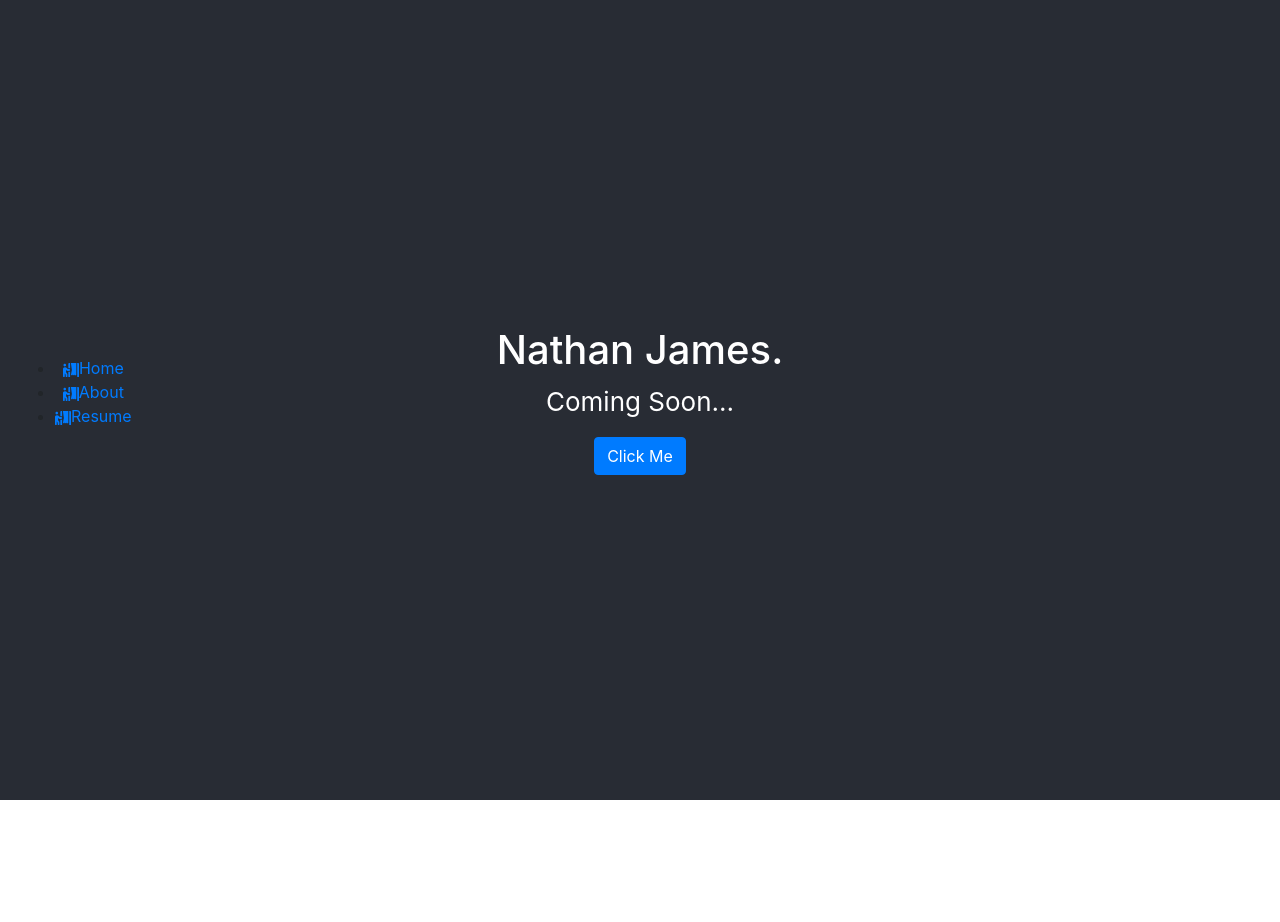
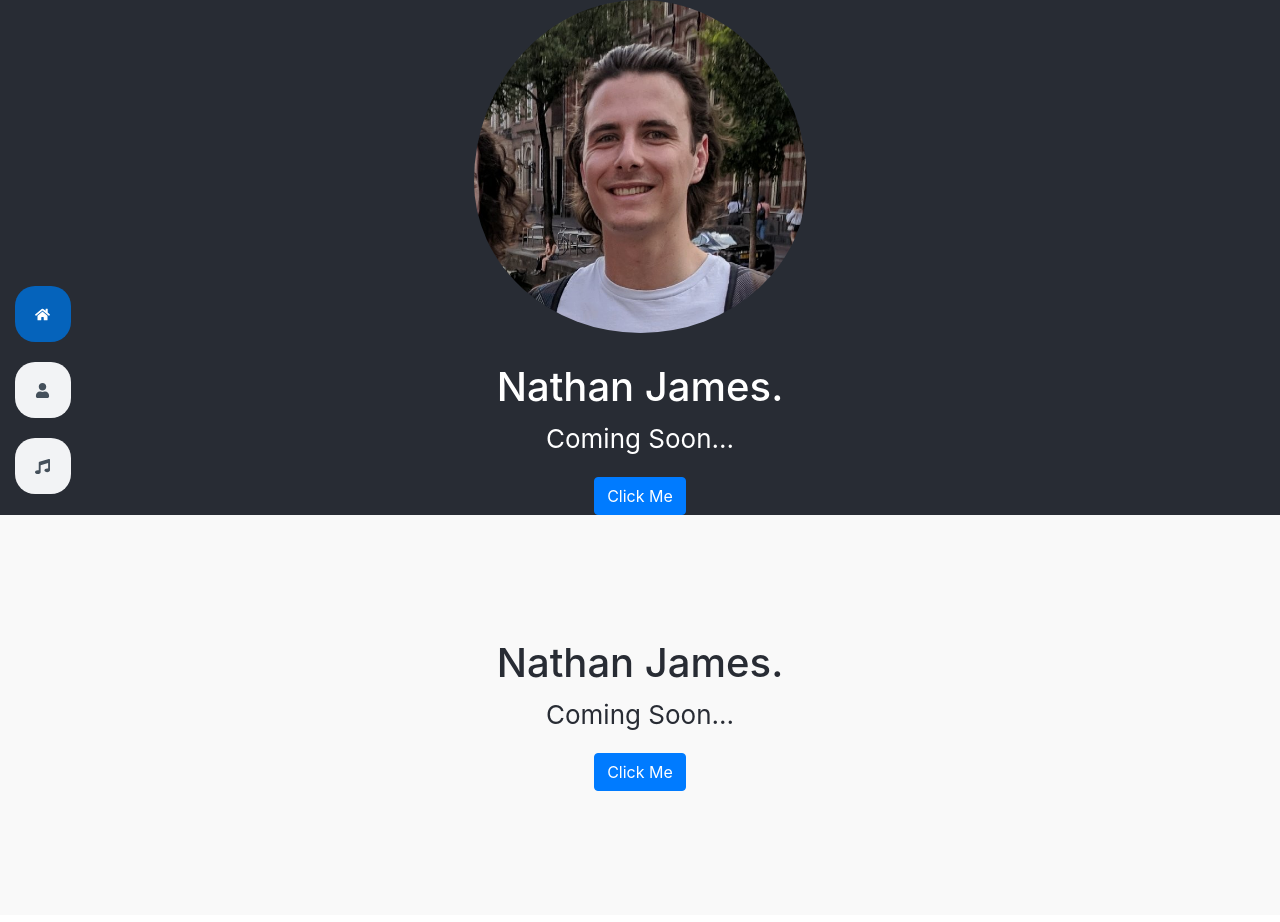
Before and after one commit to Nathanjms/nathanjms-webiste, a React (Create React App) app: page / in a window 1280 px wide. Shown: the top 922 px of the page. Before the commit the page ends 800 px from the top, so only its background shows below. Built offline with nearby package versions, Linux system fonts and the light colour scheme.

Commit message:
Components made and css class updated

```diff
--- a/src/App.css
+++ b/src/App.css
@@ -2,15 +2,32 @@
   text-align: center;
 }
 
-.intro-section {
+#home {
   background-color: #282c34;
-  min-height: 100vh;
+  min-height: 50vh;
   display: flex;
   flex-direction: column;
   align-items: center;
   justify-content: center;
   font-size: calc(10px + 2vmin);
   color: white;
+}
+
+#about {
+  background-color: #f9f9f9;
+  min-height: 50vh;
+  display: flex;
+  flex-direction: column;
+  align-items: center;
+  justify-content: center;
+  font-size: calc(10px + 2vmin);
+  color: #282c34;
+}
+
+.intro-section img{
+  border-radius: 100%;
+  width: 30%;
+  padding-bottom: 30px;
 }
 
 .spinner {
@@ -25,6 +42,10 @@ to {
   transform: rotate(360deg);
 }
 }
+
+/*--------------------------------------------------------------
+# Header
+--------------------------------------------------------------*/
 #header {
   position: fixed;
   top: 0;
@@ -50,3 +71,104 @@ to {
     margin-left: 100px;
   }
 }
+
+
+/*--------------------------------------------------------------
+# Navigation Menu
+--------------------------------------------------------------*/
+/* Desktop Navigation */
+.nav-menu * {
+  margin: 0;
+  padding: 0;
+  list-style: none;
+}
+
+.nav-menu > ul > li {
+  position: relative;
+  white-space: nowrap;
+}
+
+.nav-menu a {
+  display: flex;
+  align-items: center;
+  color: #45505b;
+  padding: 10px 20px;
+  margin-bottom: 20px;
+  transition: 0.3s;
+  font-size: 15px;
+  border-radius: 20px;
+  background: #f2f3f5;
+  height: 56px;
+  width: 100%;
+  overflow: hidden;
+  transition: 0.3s;
+}
+
+.nav-menu a i {
+  font-size: 20px;
+}
+
+.nav-menu a span {
+  padding: 0 5px 0 7px;
+  color: #45505b;
+}
+
+@media (min-width: 992px) {
+  .nav-menu a {
+    width: 56px;
+  }
+  .nav-menu a span {
+    display: none;
+    color: #fff;
+  }
+}
+
+.nav-menu a:hover, .nav-menu .active > a, .nav-menu li:hover > a {
+  color: #fff;
+  background: #0563bb;
+}
+
+.nav-menu a:hover span, .nav-menu .active > a span, .nav-menu li:hover > a span {
+  color: #fff;
+}
+
+.nav-menu a:hover, .nav-menu li:hover > a {
+  width: 100%;
+  color: #fff;
+}
+
+.nav-menu a:hover span, .nav-menu li:hover > a span {
+  display: block;
+}
+
+/* Mobile Navigation */
+.mobile-nav-toggle {
+  position: fixed;
+  right: 15px;
+  top: 15px;
+  z-index: 9998;
+  border: 0;
+  background: none;
+  font-size: 24px;
+  transition: all 0.4s;
+  outline: none !important;
+  line-height: 1;
+  cursor: pointer;
+  text-align: right;
+}
+
+.mobile-nav-toggle i {
+  color: #45505b;
+}
+
+.mobile-nav-active {
+  overflow: hidden;
+}
+
+.mobile-nav-active #header {
+  left: 0;
+}
+
+.mobile-nav-active .mobile-nav-toggle i {
+  color: #0563bb;
+}
--- a/src/App.js
+++ b/src/App.js
@@ -1,5 +1,8 @@
 import './App.css';
 import Navbar from './components/Navbar';
+import Home from './components/Home';
+import About from './components/About';
+import Music from './components/Music';
 
 
 function App() {
@@ -8,13 +11,17 @@ function App() {
       <header id="header" className="d-flex flex-column justify-content-center">
         <Navbar />
       </header>
-      <div className="intro-section">
-        <h1>Nathan James.</h1>
-        <p>
-          Coming Soon...
-        </p>
-        <button className="btn btn-primary">Click Me</button>
-      </div>
+      <section id="home">
+        <Home />
+      </section>
+      <main>
+        <section id="about">
+          <About />
+        </section>
+        <section id="music">
+          <Music />
+        </section>
+      </main>
     </div >
   );
 }
--- /dev/null
+++ b/src/components/About.js
@@ -0,0 +1,17 @@
+import React from 'react';
+
+function music() {
+    return (
+        <div className="container">
+            <div className="intro-section">
+                <h1>Nathan James.</h1>
+                <p>
+                    Coming Soon...
+                </p>
+                <button className="btn btn-primary">Click Me</button>
+            </div>
+        </div>
+    );
+}
+
+export default music;
--- /dev/null
+++ b/src/components/Home.js
@@ -0,0 +1,19 @@
+import React from 'react';
+import nathan_img from '../images/nathan.jpeg';
+
+function Home() {
+    return (
+        <div className="container">
+            <div className="intro-section">
+                <img src={nathan_img} alt="Nathan" />
+                <h1>Nathan James.</h1>
+                <p>
+                    Coming Soon...
+                </p>
+                <button className="btn btn-primary">Click Me</button>
+            </div>
+        </div>
+    );
+}
+
+export default Home;
--- /dev/null
+++ b/src/components/Music.js
@@ -0,0 +1,17 @@
+import React from 'react';
+
+function Music() {
+    return (
+        <>
+            <div className="intro-section">
+                <h1>Nathan James.</h1>
+                <p>
+                    Coming Soon...
+                </p>
+                <button className="btn btn-primary">Click Me</button>
+            </div>
+        </>
+    );
+}
+
+export default Music;
--- a/src/components/Navbar.js
+++ b/src/components/Navbar.js
@@ -1,18 +1,18 @@
 import React from 'react';
-import { FaBars, FaPersonBooth } from 'react-icons/fa'
+import { FaBars, FaHome, FaMusic, FaUser } from 'react-icons/fa'
 
 function App() {
     return (
         <>
             <nav className="nav-menu">
                 <ul>
-                    <li className="active"><a href="index.html"><FaPersonBooth /><span>Home</span></a></li>
-                    <li><a href="#about"><FaPersonBooth /><span>About</span></a></li>
-                    <li><a href="#resume"><FaPersonBooth /><span>Resume</span></a></li>
+                    <li className="active"><a href="/"><FaHome /><span>Home</span></a></li>
+                    <li><a href="#about"><FaUser /><span>About</span></a></li>
+                    <li><a href="#resume"><FaMusic /><span>Music</span></a></li>
 
                 </ul>
             </nav>
-            <button type="button" class="mobile-nav-toggle d-xl-none"><FaBars /></button>
+            <FaBars className="mobile-nav-toggle d-xl-none" color="white" />
         </>
     );
 }
```
Also changed, not shown: src/images/nathan.jpeg (added).
